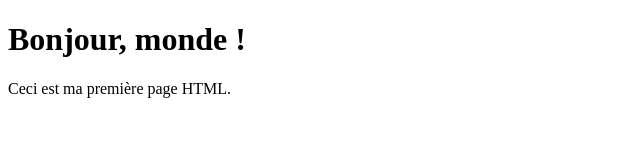
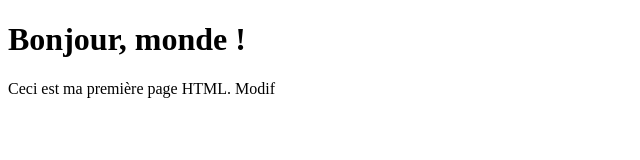
Before and after one commit to MayranL/jenkins-html, a plain HTML site: page index.html in a window 1280 px wide. Shown: the full height of the page, 0-640 px from the left. Drawn offline with Linux system fonts and the light colour scheme.

Commit message:
Update index.html

```diff
--- a/index.html
+++ b/index.html
@@ -6,6 +6,6 @@
 </head>
 <body>
   <h1>Bonjour, monde !</h1>
-  <p>Ceci est ma première page HTML.</p>
+  <p>Ceci est ma première page HTML. Modif</p>
 </body>
 </html>
```
